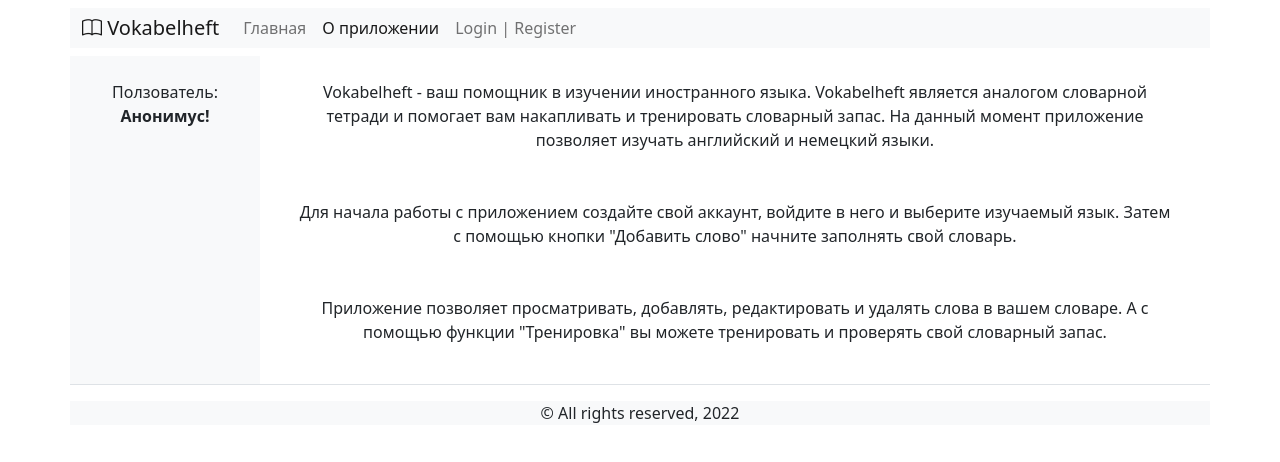
After one commit to zmiterveras/vokabelheft_web, a Django app: page /about in a window 1280 px wide. The commit adds this page. Shown: the top 462 px of the page. Run offline with Django 4.2, Linux system fonts and the light colour scheme; some libraries are stand-ins or nearby versions.

Commit message:
changed base.html, added about, updated result.html, updated dictionary_list.html

```diff
--- /dev/null
+++ b/Vokabelheft/trainer/templates/about.html
@@ -0,0 +1,23 @@
+{% extends "base.html" %}
+
+{% block activeabout %}active{% endblock %}
+
+{% block content %}
+<div class="container">
+    <p class="text-center p-3">Vokabelheft - ваш помощник в изучении иностранного языка.
+    Vokabelheft является аналогом словарной тетради и помогает вам накапливать и тренировать словарный запас.
+    На данный момент приложение позволяет изучать английский и немецкий языки.</p>
+    <p class="text-center p-3">
+        Для начала работы с приложением создайте свой аккаунт, войдите в него и выберите изучаемый язык.
+        Затем с помощью кнопки "Добавить слово" начните заполнять свой словарь.
+    </p>
+    <p class="text-center p-3">
+        Приложение позволяет просматривать, добавлять, редактировать и удалять слова в вашем словаре.
+        А с помощью функции "Тренировка" вы можете тренировать и проверять свой словарный запас.
+    </p>
+
+</div>
+{% endblock %}
+{% block mode %}
+<li class="nav-item">Режим: <b>О приложении</b></li>
+{% endblock %}
--- a/Vokabelheft/trainer/templates/base.html
+++ b/Vokabelheft/trainer/templates/base.html
@@ -18,12 +18,15 @@
                         aria-controls="navbarNav" aria-expanded="false" aria-label="Toggle navigation">
                     <span class="navbar-toggler-icon"></span>
                 </button>
-                <a class="navbar-brand" href="{% url 'home' %}">Vokabelheft</a>
+                <a class="navbar-brand" href="{% url 'home' %}"><i class="bi bi-book"></i> Vokabelheft</a>
             </div>
             <div class="collapse navbar-collapse">
                 <ul class="navbar-nav me-auto mb-2 mb-lg-0">
                     <li class="nav-item">
                         <a class="nav-link {% block activehome %}{% endblock %}" href="{% url 'home' %}">Главная</a>
+                    </li>
+                    <li class="nav-item">
+                        <a class="nav-link {% block activeabout %}{% endblock %}" href="{% url 'about' %}">О приложении</a>
                     </li>
                     {% if user.is_authenticated %}
                     <li class="nav-item">
@@ -34,21 +37,23 @@
                     </li>
                     <li class="nav-item"></li>
                     <li class="nav-item">
-                        {% block search %}{% endblock %}
+                        {% if request.session.lang %}
+                        <a class="nav-link {% block activesearch %}{% endblock %}" href="{% url 'search' %}"><i class="bi bi-search"></i> Поиск</a>
+                        {% endif %}
                     </li>
                 </ul>
-
                 <a class="nav-link" href="{% url 'logout' %}"><i class="bi bi-person-fill"></i> <b>{{ user.username }}</b> | Logout</a>
                 {% else %}
-                <a class="nav-link"  href="{% url 'login' %}">Login | Register</a>
+                <a class="nav-link" href="{% url 'login' %}">Login | Register</a>
                 {% endif %}
             </div>
         </div>
     </nav>
-    <br><br>
     <div class="container text-center">
         <div class="row align-items-center">
-            <div class="col-2 bg-light">
+            <table class="table">
+                <tr>
+                    <td class="col-2 bg-light">
                         <ul class="nav flex-column">
                         {% if user.is_authenticated %}
                             <li class="nav-item">
@@ -56,21 +61,21 @@
                                 {% block wordcount %}{% endblock %}
                                 {% block mode %}{% endblock %}
                                 {% block trening %}{% endblock %}
-                    <li class="nav-item">Заглушка Юзер</li>
                         {% else %}
                             <li class="nav-item">
                                 <div class="p-3">Ползователь: <b>Анонимус!</b></div></li>
-                    <li class="nav-item"><div class="p-3">Заглушка Анонимус</div></li>
-                    <li class="nav-item"><div class="p-3">Заглушка Анонимус</div></li>
                         {% endif %}
                         </ul>
-            </div>
-            <div class="col-10">
+                    </td>
+                    <td class="col-10">
                         {% block content %}{% endblock %}
+                    </td>
+
+                </tr>
+            </table>
+
         </div>
     </div>
-    </div>
-    <br>
     <div class="container">
     {% block pagination %}
         {% if is_paginated %}
@@ -92,8 +97,6 @@
         {% endif %}
     {% endblock %}
     </div>
-
-    <br><br>
     <footer>
         <div class="container bg-light">
             <p class="text-center">&copy; All rights reserved, 2022</p>
--- a/Vokabelheft/trainer/templates/result.html
+++ b/Vokabelheft/trainer/templates/result.html
@@ -4,10 +4,12 @@
 {% if request.session.result == True %}
 <div class="container">
   <h3 class="text-success">True</h3>
+  <h5><ins>{{ request.session.answer }}</ins></h5>
 </div>
 {% else %}
 <div class="container">
   <h3 class="text-danger">False</h3>
+  <h5><del>{{ request.session.answer }}</del></h5>
 </div>
 {% endif %}
 <div class="container">
--- a/Vokabelheft/trainer/templates/search.html
+++ b/Vokabelheft/trainer/templates/search.html
@@ -1,4 +1,6 @@
 {% extends "base.html" %}
+
+{% block activesearch %}active{% endblock %}
 
 {% block content %}
 <div class="container">
--- a/Vokabelheft/trainer/urls.py
+++ b/Vokabelheft/trainer/urls.py
@@ -22,5 +22,7 @@ urlpatterns = [
     path('result', views.Result.as_view(), name='result'),
     path('total_results', views.TotalResults.as_view(), name='total_results'),
     path('search', views.SearchWords.as_view(), name='search'),
+    path('word_not_found', views.WordNotFound.as_view(), name='word_not_found'),
+    path('about', views.About.as_view(), name='about'),
 
 ]
--- a/Vokabelheft/trainer/views.py
+++ b/Vokabelheft/trainer/views.py
@@ -42,6 +42,10 @@ def get_question(request):
 
 class Index(generic.TemplateView):
     template_name = "index.html"
+
+
+class About(generic.TemplateView):
+    template_name = "about.html"
 
 
 class ChooseTrenning(generic.TemplateView):
@@ -121,6 +125,7 @@ class GetAnswer(generic.TemplateView):
         amount_false = request.session.get('amount_false', 0)
         if form.is_valid():
             answer = self.request.POST.get('answer', None)
+            request.session['answer'] = answer
             request.session['amount_answer'] = amount_answer + 1
             if answer == self.request.session['question'][0]:
                 self.request.session['result'] = True
@@ -159,12 +164,16 @@ class SearchWords(generic.TemplateView):
             search = self.request.POST.get('search', None)
             word = Dictionary.objects.filter(user=self.request.user).filter(language__exact=self.request.session['lang']).filter(key__exact=search).values()
             if word:
-                print('REsult of searcing:\n', word[0]['id'])
                 return redirect('dictionary_detail/' + str(word[0]['id']))
             else:
-                return redirect('home')
+                self.request.session['search_word'] = search
+                return redirect('word_not_found')
         else:
             return redirect('home')
+
+
+class WordNotFound(generic.TemplateView):
+    template_name = 'word_not_found.html'
 
 
 def logout_user(request):
@@ -201,10 +210,8 @@ class DictionaryListView(LoginRequiredMixin, generic.ListView):
             language = self.kwargs['lang']
             self.request.session['lang'] = language
         self.request.session['dict_count'] = Dictionary.objects.filter(user=self.request.user).filter(language__exact=language).count()
-        # time_dict = Dictionary.objects.filter(user=self.request.user).filter(language__exact=language).values()
-        # time_dict = serializers.serialize("json", Dictionary.objects.filter(user=self.request.user).filter(language__exact=language),
-        #                                   fields=("key", "keyfonetic", "word", "form", "plural", "part"))
         self.request.session['dictionary'] = my_serializer(Dictionary.objects.filter(user=self.request.user).filter(language__exact=language))
+        print("Язык: ", self.request.session['lang'])
         return Dictionary.objects.filter(user=self.request.user).filter(language__exact=language)
 
 
```
Also changed, not shown: Vokabelheft/trainer/templates/trainer/dictionary_list.html (+12 -2 lines), Vokabelheft/trainer/templates/word_not_found.html (added, +10 -0 lines). Lines whose indentation alone changed are shown as unchanged.
